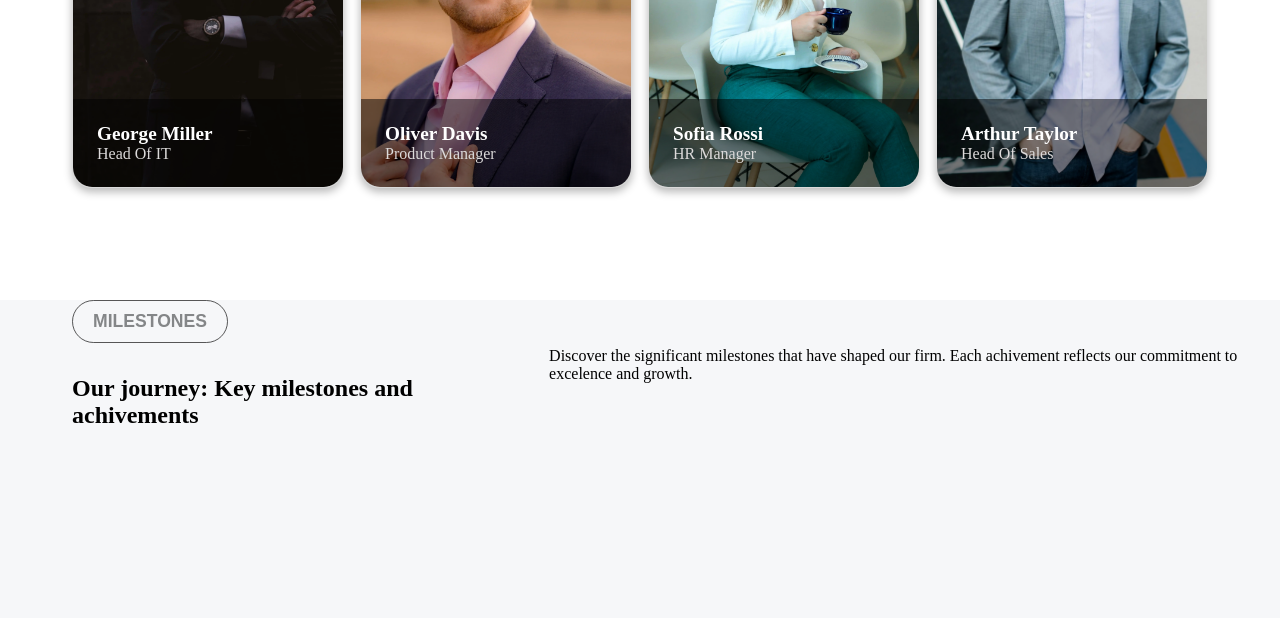
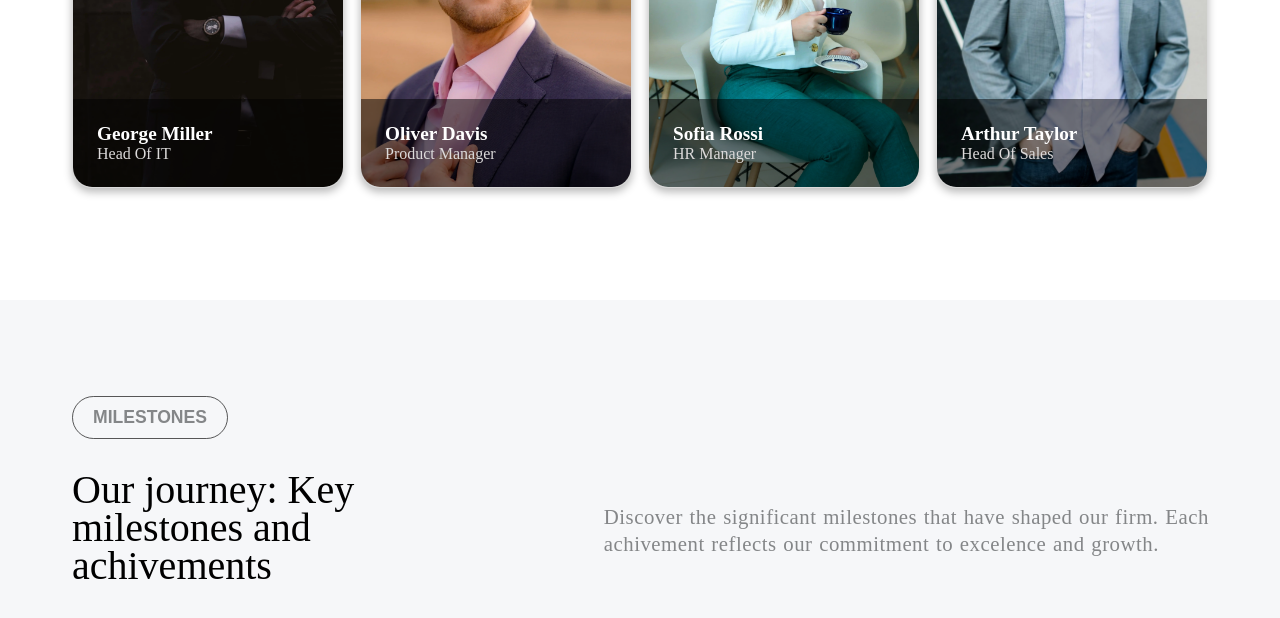
Before and after one commit to iamDeb5/Navis-Webpage-Grid, a plain HTML site: page index.html in a window 1280 px wide. Shown: the part 3282-3900 px from the top of the page. Drawn offline with nearby package versions, Linux system fonts and the light colour scheme.

Commit message:
header of page 4 completed

```diff
--- a/style.scss
+++ b/style.scss
@@ -455,6 +455,7 @@ main {
     justify-content: center;
     align-items: center;
     gap: 4.5rem;
+    padding-top: 6rem;
     #left-headline{
       button{
         padding: 10px 20px;
@@ -469,10 +470,30 @@ main {
         margin-bottom: 2rem;
 
         &:hover{
-            background-color: rgba(0, 0, 0, 0.634);
-            color: white;
-            transition: $transition;
+          background-color: rgba(0, 0, 0, 0.634);
+          color: white;
+          transition: $transition;
         }
+      }
+      h1{
+        font-size: 2.5rem;
+        font-weight: 500;
+        color: rgbaa(0, 0, 0, 0.911);
+        line-height: 0.94;
+      }
+    }
+    #right-headline{
+      p{
+        font-size: 1.3rem;
+        font-weight: 500;
+        color: $text-color ;
+        line-height: 1.3;
+        // margin-right: 0.5rem;
+        letter-spacing: 0.5px;
+        word-spacing: 1px;
+        // margin-bottom: 2rem;
+        padding-left: 2rem;
+        margin-top: 5rem;
       }
     }
   }
```
Also changed, not shown: style.css, 1 other file.
